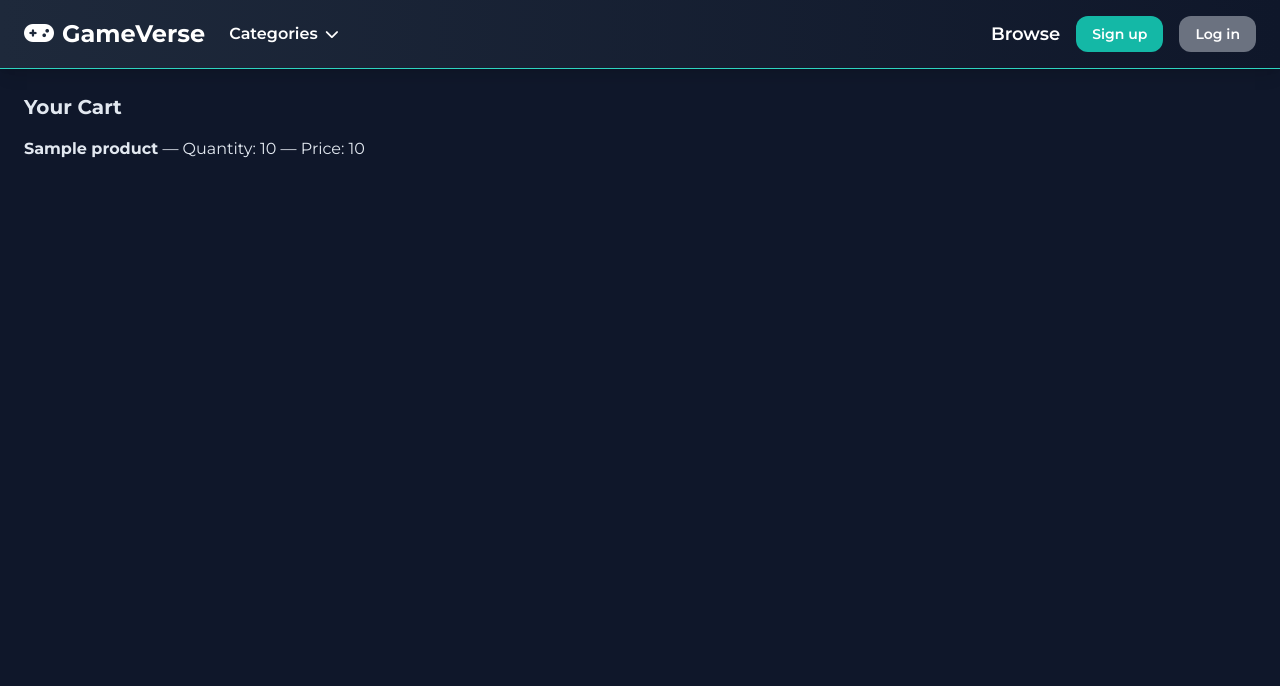
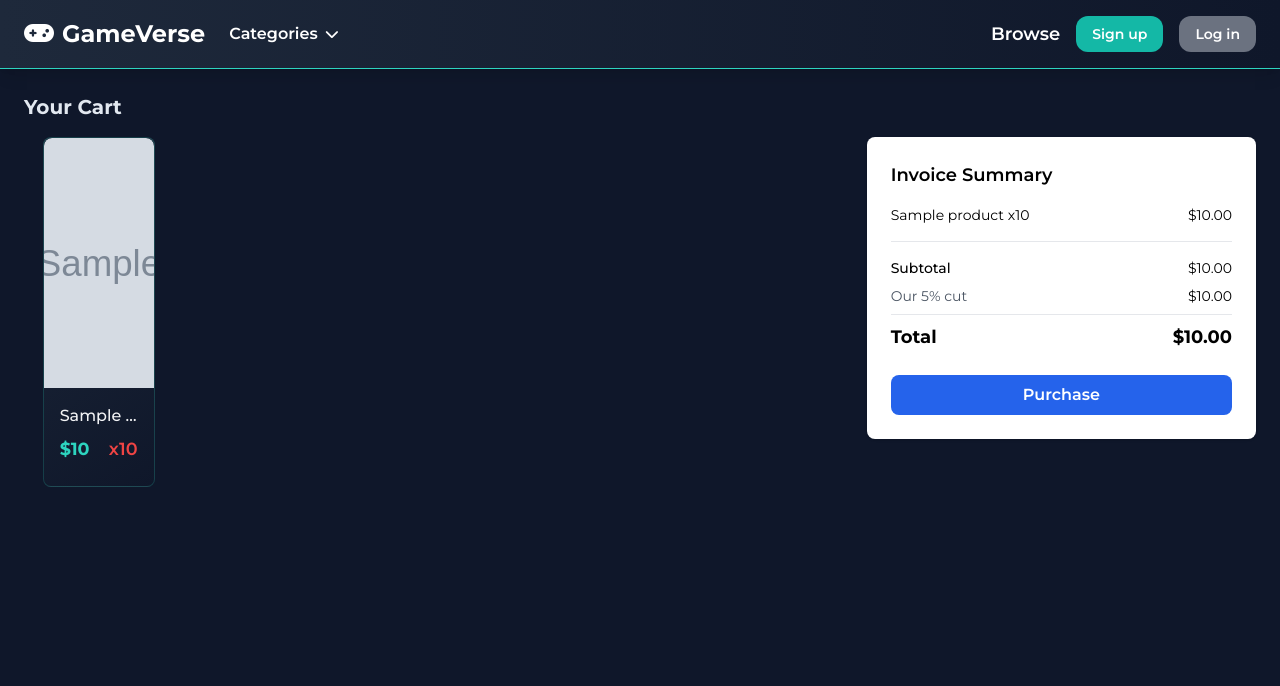
Before and after one commit to nightmere33/E-Commerce-Website-Django, a Django app: template cart/templates/cart_summary.html in a window 1280 px wide. Shown: the top 686 px of the page. Run offline with Django 5.2, Linux system fonts and the light colour scheme; the template is opened without the code that fills it: most values are stand-ins (such as "Sample title", 1, 10 or a date in 2020); grey boxes marked "Sample" are stand-in pictures; some libraries are stand-ins or nearby versions.

Commit message:
in cart template added

```diff
--- a/cart/templates/cart_summary.html
+++ b/cart/templates/cart_summary.html
@@ -4,19 +4,68 @@
 
 {% block content %}
 
-    <h2 class="text-xl font-bold mb-4">Your Cart</h2>
+<h2 class="text-xl font-bold mb-4">Your Cart</h2>
 
-    {% if cart_products %}
-        <ul>
+{% if cart_products %}
+<div class="grid grid-cols-1 lg:grid-cols-3 gap-8">
+
+    <!-- Left: Game Cards -->
+    <div class="lg:col-span-2">
+        <div class="grid grid-cols-2 md:grid-cols-3 lg:grid-cols-4 xl:grid-cols-5 gap-4">
             {% for product in cart_products %}
-                <li class="mb-2">
-                    <strong>{{ product.name }}</strong> — Quantity: {{ product.quantity }} — Price: {{ product.price }}
+                <div class="game-card bg-white rounded-lg">
+                    <a href="{% url 'item:detail' product.id %}" class="block">
+                        <div class="image-container">
+                            <img src="{{ product.image.url }}" class="game-image" alt="{{ product.name }}">
+                        </div>
+                        <div class="p-4">
+                            <h3 class="font-medium text-gray-100 truncate mb-2">{{ product.name }}</h3>
+                            <div class="flex justify-between items-center mb-2">
+                                <span class="price-tag">${{ product.price }}</span>
+                                <span class="text-red-500 price-tag font-semibold">x{{ product.quantity }}</span>
+                            </div>
+                        </div>
+                    </a>
+                </div>
+            {% endfor %}
+        </div>
+    </div>
+
+    <!-- Right: Invoice Summary -->
+    <div class="bg-white rounded-lg shadow p-6 h-fit text-black">
+        <h3 class="text-lg font-semibold mb-4">Invoice Summary</h3>
+
+        <ul class="mb-4 space-y-2 text-sm">
+            {% for product in cart_products %}
+                <li class="flex justify-between">
+                    <span>{{ product.name }} x{{ product.quantity }}</span>
+                    <span>${{ product.line_total|floatformat:2 }}</span>
                 </li>
             {% endfor %}
         </ul>
-        {% else %}
-            <p>Your cart is empty.</p>
-    {% endif %}
 
+        <div class="border-t pt-4 text-sm space-y-2">
+            <div class="flex justify-between">
+                <span class="font-medium">Subtotal</span>
+                <span>${{ total|floatformat:2 }}</span>
+            </div>
+            <div class="flex justify-between">
+                <span class="text-gray-600">Our 5% cut</span>
+                <span>${{ platform_cut|floatformat:2 }}</span>
+            </div>
+            <div class="flex justify-between font-bold text-lg border-t pt-2">
+                <span>Total</span>
+                <span>${{ grand_total|floatformat:2 }}</span>
+            </div>
+        </div>
+
+        <button class="mt-6 w-full bg-blue-600 hover:bg-blue-700 text-white py-2 rounded-lg font-semibold">
+            Purchase
+        </button>
+    </div>
+</div>
+{% else %}
+    <p>Your cart is empty.</p>
+{% endif %}
 
 {% endblock %}
```
Also changed, not shown: cart/views.py (+13 -1 lines).
